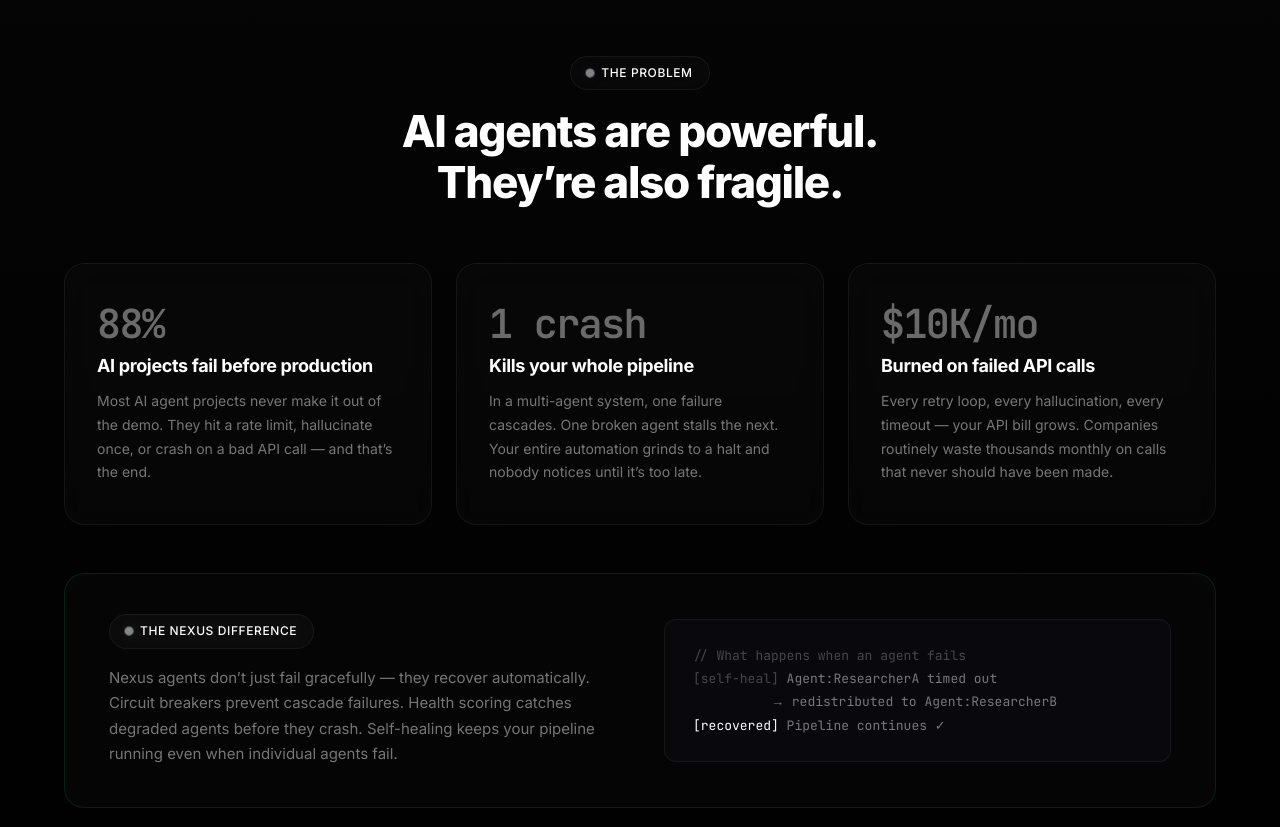
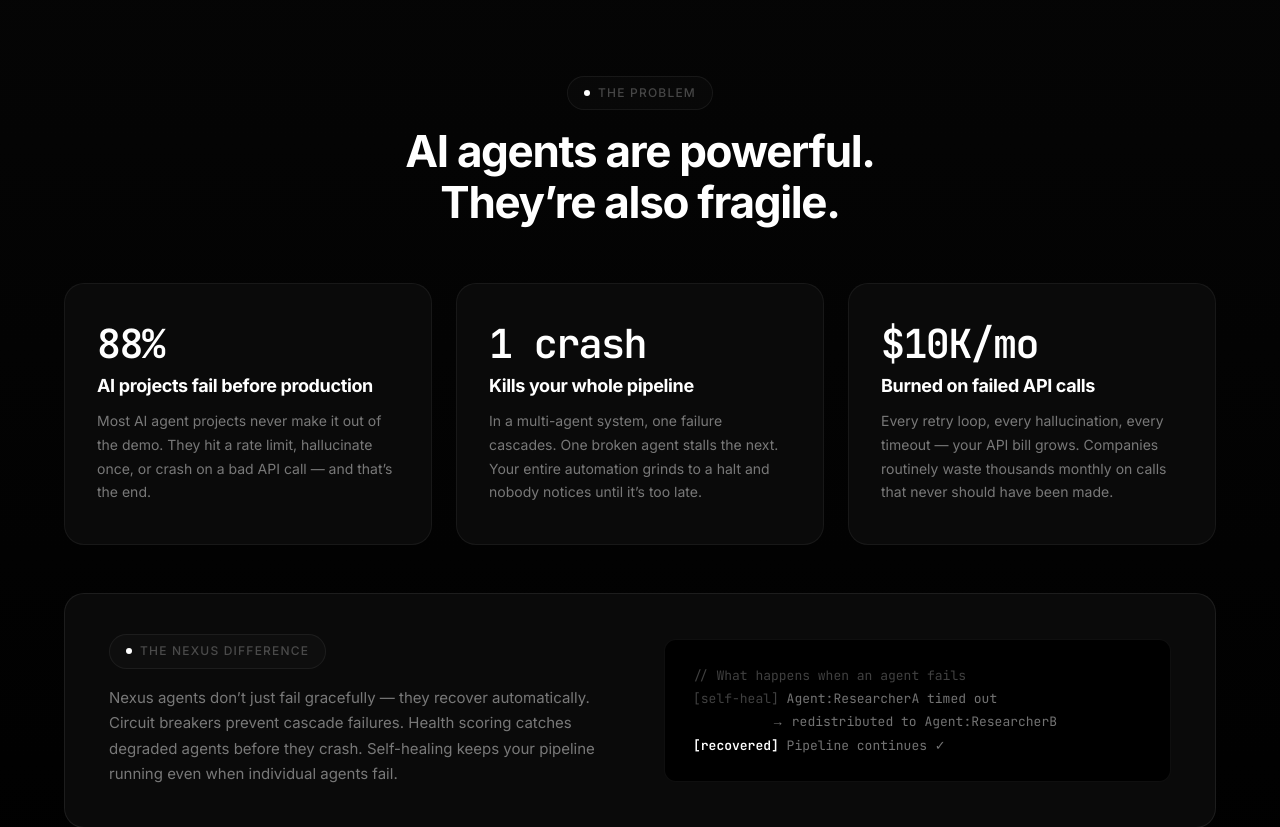
Before and after one commit to neeks22/nexus, a Next.js app in the folder apps/website/: page / in a window 1280 px wide. Shown: the part 1120-1947 px from the top of the page. Built offline with nearby package versions, Linux system fonts and the light colour scheme; no server answers.

Commit message:
feat: restyle problem/solution section to monochrome

```diff
--- a/apps/website/src/app/page.module.css
+++ b/apps/website/src/app/page.module.css
@@ -8,22 +8,19 @@
   padding: 0 24px;
 }
 
-/* Label pill — glassmorphism badge */
 .labelPill {
   display: inline-flex;
   align-items: center;
   gap: 8px;
   padding: 6px 16px;
-  background: var(--bg-glass);
-  backdrop-filter: blur(12px);
-  -webkit-backdrop-filter: blur(12px);
-  border: 1px solid var(--border-subtle);
+  background: rgba(255,255,255,0.02);
+  border: 1px solid rgba(255,255,255,0.06);
   border-radius: 20px;
   font-size: 12px;
   font-weight: 500;
-  letter-spacing: 0.05em;
+  letter-spacing: 0.1em;
   text-transform: uppercase;
-  color: var(--accent-primary);
+  color: rgba(255,255,255,0.25);
   margin-bottom: 16px;
 }
 
@@ -31,23 +28,14 @@
   width: 6px;
   height: 6px;
   border-radius: 50%;
-  background: var(--accent-primary);
-  animation: pulse 2s ease-in-out infinite;
-  box-shadow: 0 0 8px rgba(99,102,241,0.4);
+  background: #ffffff;
 }
 
 .labelPillDotGreen {
   width: 6px;
   height: 6px;
   border-radius: 50%;
-  background: var(--accent-green);
-  animation: pulse 2s ease-in-out infinite;
-  box-shadow: 0 0 8px rgba(16,185,129,0.4);
-}
-
-@keyframes pulse {
-  0%, 100% { opacity: 1; transform: scale(1); }
-  50% { opacity: 0.5; transform: scale(1.5); }
+  background: #ffffff;
 }
 
 .sectionHeader {
@@ -57,16 +45,16 @@
 
 .sectionTitle {
   font-size: clamp(1.75rem, 4vw, 2.75rem);
-  font-weight: 800;
+  font-weight: 700;
   letter-spacing: -0.03em;
-  color: var(--text-primary);
+  color: #ffffff;
   line-height: 1.15;
   margin-bottom: 16px;
 }
 
 .sectionSubtitle {
   font-size: 17px;
-  color: var(--text-secondary);
+  color: rgba(255,255,255,0.45);
   max-width: 560px;
   margin: 0 auto;
   line-height: 1.7;
@@ -161,7 +149,7 @@
    ============================================ */
 
 .problems {
-  padding: 120px 24px;
+  padding: 140px 24px;
   position: relative;
 }
 
@@ -169,7 +157,7 @@
   content: '';
   position: absolute;
   inset: 0;
-  background: linear-gradient(180deg, var(--bg-secondary) 0%, var(--bg-primary) 100%);
+  background: linear-gradient(180deg, #050505 0%, #000000 100%);
   z-index: -1;
 }
 
@@ -187,28 +175,24 @@
 
 .problemCard {
   padding: 40px 32px;
-  background: var(--bg-glass);
-  backdrop-filter: blur(20px);
-  -webkit-backdrop-filter: blur(20px);
-  border: 1px solid var(--border-subtle);
+  background: #0a0a0a;
+  border: 1px solid rgba(255,255,255,0.06);
   border-radius: var(--radius-xl);
   display: flex;
   flex-direction: column;
   gap: 12px;
-  transition: border-color var(--transition), transform var(--transition), box-shadow var(--transition);
+  transition: border-color var(--transition);
 }
 
 .problemCard:hover {
-  border-color: rgba(239,68,68,0.2);
-  transform: translateY(-4px);
-  box-shadow: 0 16px 48px rgba(0,0,0,0.3);
+  border-color: rgba(255,255,255,0.12);
 }
 
 .problemStat {
   font-size: 40px;
   font-weight: 800;
   letter-spacing: -0.04em;
-  color: var(--red);
+  color: #ffffff;
   font-family: var(--font-mono);
   line-height: 1;
 }
@@ -216,21 +200,19 @@
 .problemTitle {
   font-size: 18px;
   font-weight: 700;
-  color: var(--text-primary);
+  color: #ffffff;
   letter-spacing: -0.02em;
 }
 
 .problemText {
   font-size: 14px;
-  color: var(--text-secondary);
+  color: rgba(255,255,255,0.45);
   line-height: 1.7;
 }
 
 .solutionBanner {
-  background: var(--bg-glass);
-  backdrop-filter: blur(20px);
-  -webkit-backdrop-filter: blur(20px);
-  border: 1px solid rgba(16,185,129,0.15);
+  background: #0a0a0a;
+  border: 1px solid rgba(255,255,255,0.08);
   border-radius: var(--radius-xl);
   padding: 40px 44px;
   display: grid;
@@ -241,7 +223,7 @@
 
 .solutionText {
   font-size: 15px;
-  color: var(--text-secondary);
+  color: rgba(255,255,255,0.45);
   line-height: 1.7;
 }
 
@@ -251,24 +233,25 @@
   font-size: 13px;
   line-height: 1.8;
   padding: 24px 28px;
-  background: rgba(10,10,15,0.8);
-  border: 1px solid var(--border-subtle);
+  background: #000000;
+  border: 1px solid rgba(255,255,255,0.06);
   border-radius: 12px;
-  color: var(--text-secondary);
+  color: rgba(255,255,255,0.45);
   white-space: pre;
   overflow-x: auto;
 }
 
 .codeComment {
-  color: var(--text-muted);
+  color: rgba(255,255,255,0.25);
 }
 
 .codeDim {
-  color: var(--text-muted);
+  color: rgba(255,255,255,0.25);
 }
 
 .codeGreen {
-  color: var(--accent-green);
+  color: #ffffff;
+  font-weight: 600;
 }
 
 /* ============================================
```
